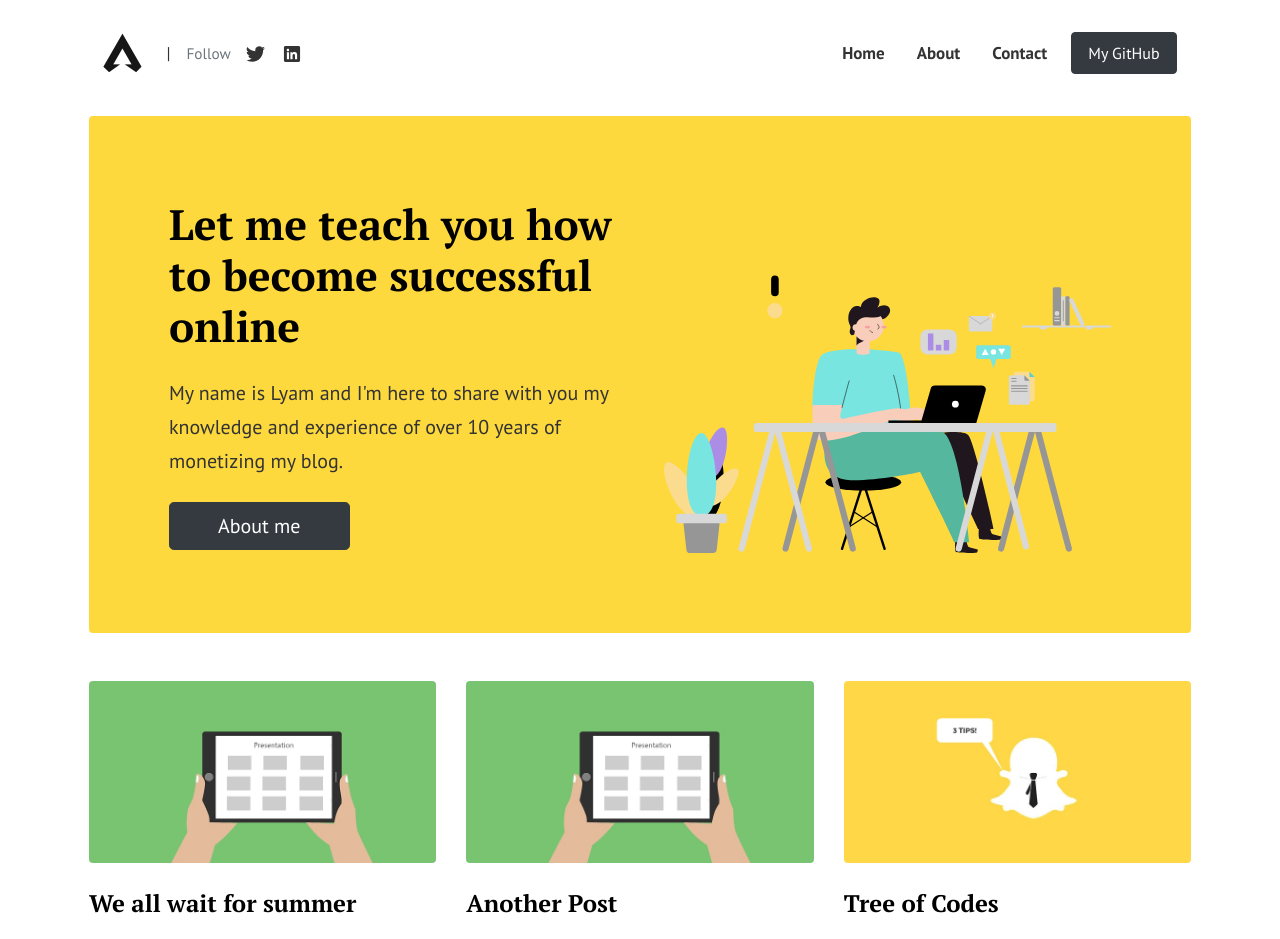
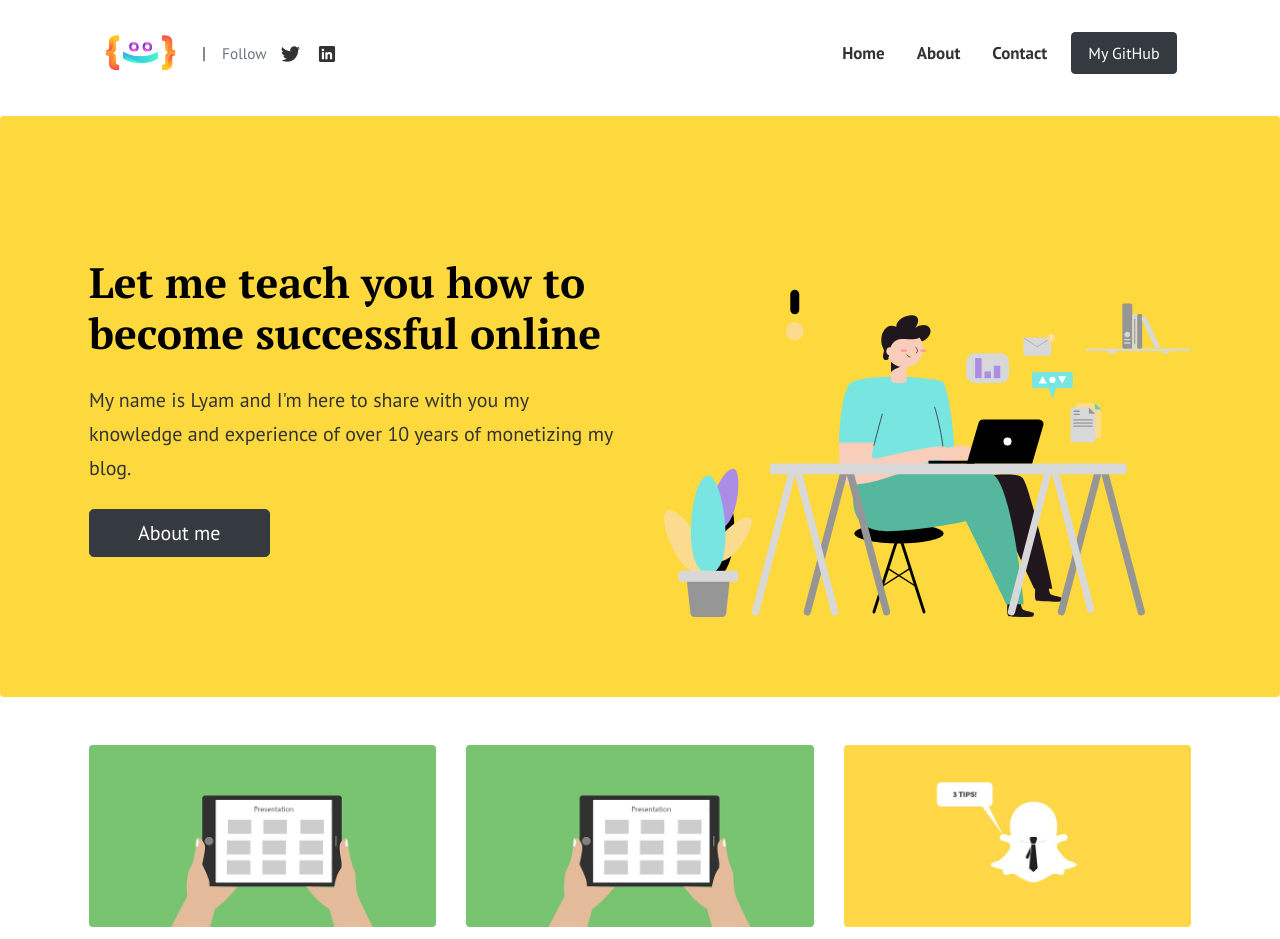
Before and after one commit to AlessioCoser/alessiocoser.github.io, a Jekyll site: the page built from index.html, in a window 1280 px wide and 1400 px high. Shown: the top 939 px of the window. Built offline with Jekyll 4.4.1, drawn with Linux system fonts in a browser that asks for light colours; the list of posts is cut into pages by our own code; comment, search, counter and statistics services are not loaded; some of the changed text lies outside the part shown.

Commit message:
improve menubar and change logo

```diff
--- a/_includes/banner.html
+++ b/_includes/banner.html
@@ -27,7 +27,7 @@
         </div>
         {% if page.banner.image %}
           <div class="col-md-6 text-right pl-0 pl-lg-4">
-            <img class="intro" height="500" src="{{site.baseurl}}{{page.banner.image}}">
+            <img class="intro" src="{{site.baseurl}}{{page.banner.image}}">
           </div>
         {% endif %}
       </div>
--- a/_layouts/default.html
+++ b/_layouts/default.html
@@ -40,7 +40,7 @@ gtag('config', '{{site.ganalytics}}');
 
           <a class="navbar-brand text-dark font-weight-bold big d-flex align-items-center" href="{{site.baseurl}}/">
           {% if site.logo %}
-          <img class="mr-2" src="{{site.baseurl}}/{{site.logo}}" alt="logo">
+          <img class="mr-2" src="{{site.baseurl}}/{{site.logo}}" height="40" alt="logo">
           {% else %}
           <span class="d-none d-md-inline-block">{{ site.title }}</span>
           {% endif %}
@@ -64,11 +64,13 @@ gtag('config', '{{site.ganalytics}}');
             </a>
           </div>
 
-          <button class="navbar-toggler" type="button" data-bs-toggle="collapse" data-bs-target="#navbarResponsive" aria-controls="navbarResponsive" aria-expanded="false" aria-label="Toggle navigation">
-            <svg xmlns="http://www.w3.org/2000/svg" width="26" height="26" fill="currentColor" class="bi bi-three-dots-vertical" viewBox="0 0 16 16">
-              <path d="M9.5 13a1.5 1.5 0 1 1-3 0 1.5 1.5 0 0 1 3 0zm0-5a1.5 1.5 0 1 1-3 0 1.5 1.5 0 0 1 3 0zm0-5a1.5 1.5 0 1 1-3 0 1.5 1.5 0 0 1 3 0z"/>
-            </svg>
-          </button>
+          <div class="navbar-toggler-flex">
+            <button class="navbar-toggler" type="button" data-bs-toggle="collapse" data-bs-target="#navbarResponsive" aria-controls="navbarResponsive" aria-expanded="false" aria-label="Toggle navigation">
+              <svg xmlns="http://www.w3.org/2000/svg" width="26" height="26" fill="currentColor" class="bi bi-three-dots-vertical" viewBox="0 0 16 16">
+                <path d="M9.5 13a1.5 1.5 0 1 1-3 0 1.5 1.5 0 0 1 3 0zm0-5a1.5 1.5 0 1 1-3 0 1.5 1.5 0 0 1 3 0zm0-5a1.5 1.5 0 1 1-3 0 1.5 1.5 0 0 1 3 0z"/>
+              </svg>
+            </button>
+          </div>
 
           <div class="collapse navbar-collapse" id="navbarResponsive">
             <ul class="navbar-nav ml-auto font-weight-bold d-flex align-items-center">
--- a/_sass/bootstrap/_navbar.scss
+++ b/_sass/bootstrap/_navbar.scss
@@ -123,6 +123,11 @@
   }
 }
 
+
+.navbar-toggler-flex{
+  flex: 1;
+  text-align: right;
+}
 // Keep as a separate element so folks can easily override it with another icon
 // or image file as needed.
 .navbar-toggler-icon {
--- a/assets/css/theme.scss
+++ b/assets/css/theme.scss
@@ -563,7 +563,10 @@ background-color: #fff;
     margin-top: 3rem;
 }
 
-img {max-width:100%;height: auto;}
+img {
+  max-width:100%;
+  /* height: auto; */
+}
 
 .bottompagination span.navigation a {
 	background: #fdd93d;
--- a/index.html
+++ b/index.html
@@ -3,7 +3,7 @@ title: Home
 layout: default
 background: '/img/bg-index.jpg'
 banner:
-  full: false
+  full: true
   color: "#fdd93d"
   image: /assets/images/intro.svg
   button:
```
Also changed, not shown: other parts of _layouts/default.html (+1 -1 lines), assets/images/logo.png.
